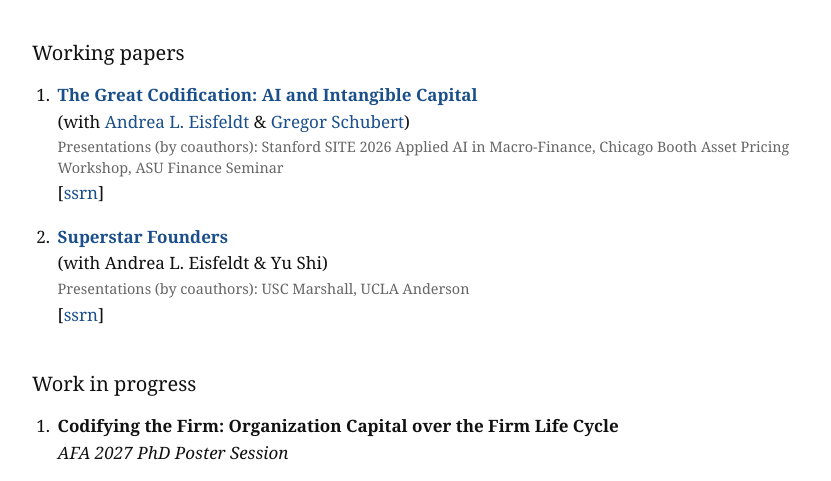
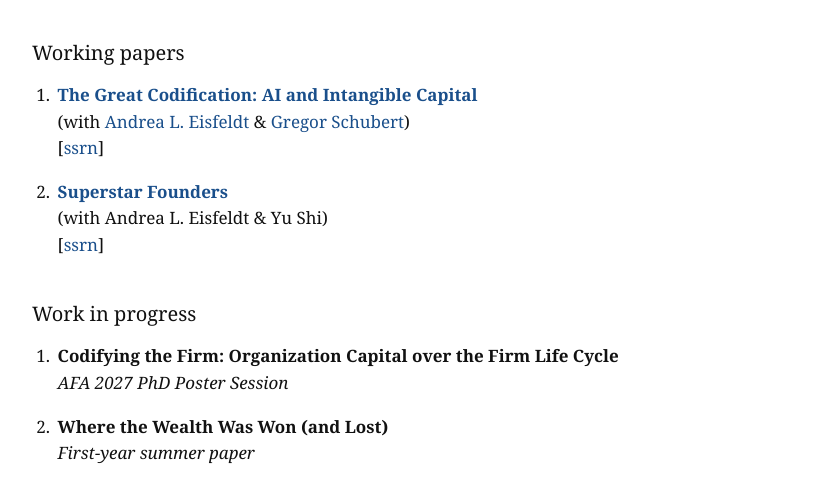
Before and after one commit to arialiu1/arialiu1.github.io, a plain HTML site: page index.html in a window 1280 px wide. Shown: the part 270-751 px from the top of the page, without its empty margins (224-1055 px from the left). Drawn offline with Linux system fonts and the light colour scheme.

Commit message:
Remove coauthor presentation lines
Co-Authored-By: Claude Opus 5.5 <noreply@anthropic.com>

```diff
--- a/index.html
+++ b/index.html
@@ -39,11 +39,9 @@
 <ol>
   <li><b><a href="https://papers.ssrn.com/sol3/papers.cfm?abstract_id=7435743" target="_blank" rel="noopener">The Great Codification: AI and Intangible Capital</a></b><br>
       (with <a href="https://sites.google.com/site/andrealeisfeldt/" target="_blank" rel="noopener">Andrea L. Eisfeldt</a> &amp; <a href="https://sites.google.com/view/gregorschubert" target="_blank" rel="noopener">Gregor Schubert</a>)<br>
-      <span class="pres">Presentations (by coauthors): Stanford SITE 2026 Applied AI in Macro-Finance, Chicago Booth Asset Pricing Workshop, ASU Finance Seminar</span>
       [<a href="https://papers.ssrn.com/sol3/papers.cfm?abstract_id=7435743" target="_blank" rel="noopener">ssrn</a>]</li>
   <li><b><a href="https://papers.ssrn.com/sol3/papers.cfm?abstract_id=5780462" target="_blank" rel="noopener">Superstar Founders</a></b><br>
       (with Andrea L. Eisfeldt &amp; Yu Shi)<br>
-      <span class="pres">Presentations (by coauthors): USC Marshall, UCLA Anderson</span>
       [<a href="https://papers.ssrn.com/sol3/papers.cfm?abstract_id=5780462" target="_blank" rel="noopener">ssrn</a>]</li>
 </ol>
 
```
